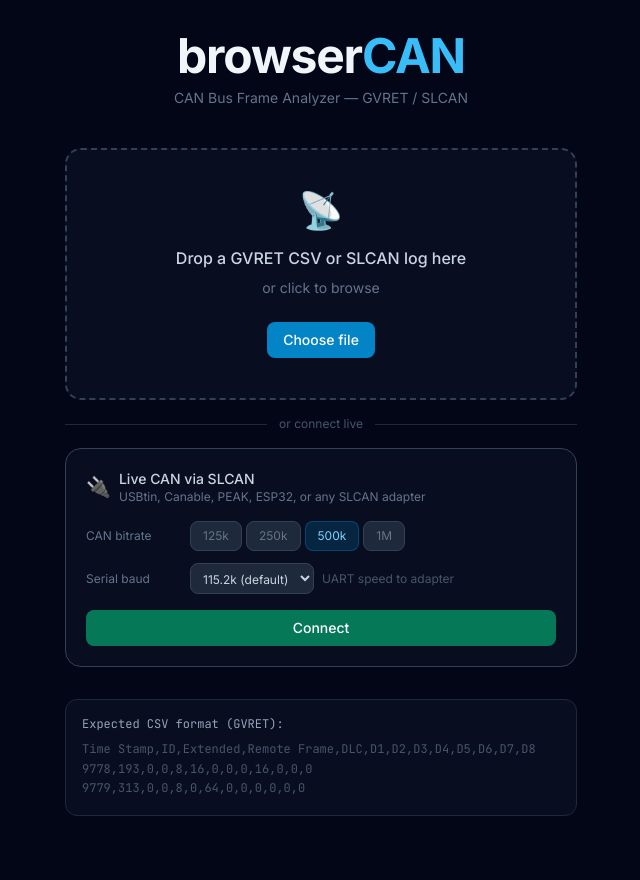
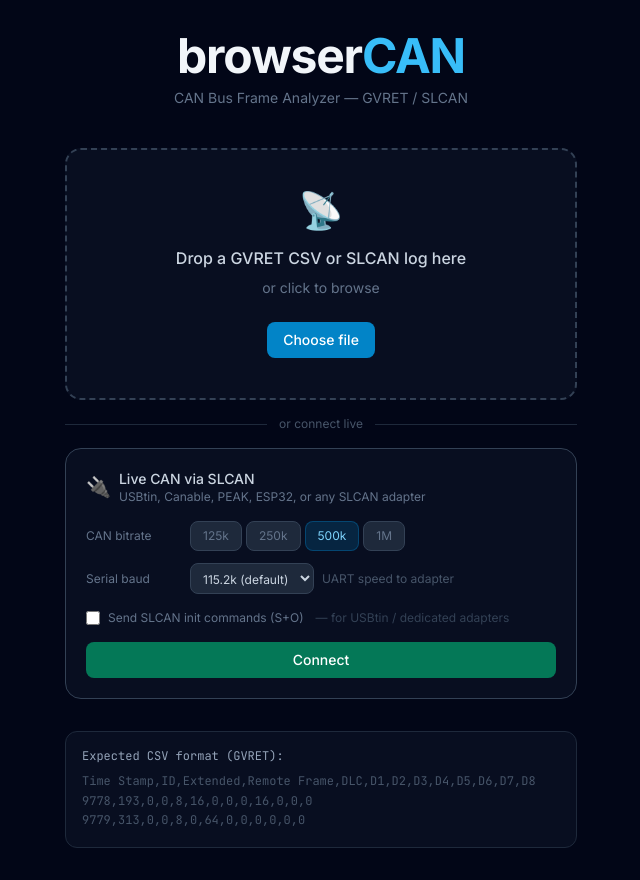
Before and after one commit to dmkelley6812/browserCAN, a React (Vite) app: page / in a window 1280 px wide. Shown: the whole page, without its empty margins (319-959 px from the left). Before the commit the page ends 848 px from the top, so only its background shows below. Built offline with nearby package versions, Linux system fonts and the light colour scheme; the HTML template or start-up script is replaced by a standard one.

Commit message:
Made CAN hardware init commands optional as my ESP32 streams data immediately upon connection without requiring any commands.

```diff
--- a/src/App.tsx
+++ b/src/App.tsx
@@ -49,11 +49,11 @@
     }
   }
 
-  function handleConnectLive(baudRate: BaudRate, serialBaud: SerialBaud) {
+  function handleConnectLive(baudRate: BaudRate, serialBaud: SerialBaud, sendInit: boolean) {
     setIsLiveMode(true);
     setHighlightedIds(new Set());
     setFilterIds(new Set());
-    serial.connect(baudRate, serialBaud);
+    serial.connect(baudRate, serialBaud, sendInit);
   }
 
   async function handleDisconnectLive() {
--- a/src/components/FileUpload.tsx
+++ b/src/components/FileUpload.tsx
@@ -11,7 +11,7 @@
 
 interface Props {
   onFile: (text: string, name: string) => void;
-  onConnectLive: (baudRate: BaudRate, serialBaud: SerialBaud) => void;
+  onConnectLive: (baudRate: BaudRate, serialBaud: SerialBaud, sendInit: boolean) => void;
 }
 
 export default function FileUpload({ onFile, onConnectLive }: Props) {
@@ -19,6 +19,7 @@
   const [dragging, setDragging] = useState(false);
   const [selectedBaud, setSelectedBaud] = useState<BaudRate>(500000);
   const [selectedSerialBaud, setSelectedSerialBaud] = useState<SerialBaud>(DEFAULT_SERIAL_BAUD);
+  const [sendInit, setSendInit] = useState(false);
 
   function readFile(file: File) {
     const reader = new FileReader();
@@ -159,8 +160,23 @@
             <span className="text-xs text-slate-600">UART speed to adapter</span>
           </div>
 
+          {/* SLCAN init toggle */}
+          <label className="flex items-center gap-2 mb-4 cursor-pointer select-none group">
+            <input
+              type="checkbox"
+              checked={sendInit}
+              onChange={e => setSendInit(e.target.checked)}
+              disabled={!serialSupported}
+              className="w-3.5 h-3.5 rounded accent-sky-500 disabled:cursor-not-allowed"
+            />
+            <span className="text-xs text-slate-500 group-hover:text-slate-400 transition-colors">
+              Send SLCAN init commands (S+O)
+            </span>
+            <span className="text-xs text-slate-700 ml-1">— for USBtin / dedicated adapters</span>
+          </label>
+
           <button
-            onClick={() => onConnectLive(selectedBaud, selectedSerialBaud)}
+            onClick={() => onConnectLive(selectedBaud, selectedSerialBaud, sendInit)}
             disabled={!serialSupported}
             className="w-full flex items-center justify-center gap-2 px-4 py-2 rounded-lg bg-emerald-700 hover:bg-emerald-600 disabled:bg-slate-800 disabled:text-slate-600 disabled:cursor-not-allowed text-white text-sm font-medium transition-colors"
           >
--- a/src/components/LiveBar.tsx
+++ b/src/components/LiveBar.tsx
@@ -34,7 +34,7 @@
 }
 
 export default function LiveBar({ serial, onBack }: Props) {
-  const { status, isPaused, totalReceived, errorMessage, baudRate, serialBaud } = serial
+  const { status, isPaused, totalReceived, errorMessage, baudRate, serialBaud, sendInit } = serial
   const isConnected = status === 'connected'
   const isConnecting = status === 'connecting'
 
@@ -120,7 +120,7 @@
             {BAUD_RATE_OPTIONS.map((br) => (
               <button
                 key={br}
-                onClick={() => serial.connect(br, serialBaud as SerialBaud)}
+                onClick={() => serial.connect(br, serialBaud as SerialBaud, sendInit)}
                 className={`text-xs px-2 py-1 rounded border transition-colors ${
                   br === baudRate
                     ? 'bg-sky-600/20 border-sky-700/50 text-sky-300'
--- a/src/hooks/useSerialCan.ts
+++ b/src/hooks/useSerialCan.ts
@@ -33,10 +33,11 @@
   errorMessage: string | null
   baudRate: BaudRate | null
   serialBaud: SerialBaud | null
+  sendInit: boolean
 }
 
 export interface UseSerialCanReturn extends SerialCanState {
-  connect: (baudRate: BaudRate, serialBaud: SerialBaud) => void
+  connect: (baudRate: BaudRate, serialBaud: SerialBaud, sendInit: boolean) => void
   disconnect: () => Promise<void>
   pause: () => void
   resume: () => void
@@ -53,6 +54,7 @@
     errorMessage: null,
     baudRate: null,
     serialBaud: null,
+    sendInit: false,
   })
 
   // Ring buffer — mutated directly, not state
@@ -137,7 +139,7 @@
     await writerRef.current.write(encoderRef.current.encode(cmd + '\r'))
   }
 
-  const connect = useCallback((baudRate: BaudRate, serialBaud: SerialBaud) => {
+  const connect = useCallback((baudRate: BaudRate, serialBaud: SerialBaud, sendInit: boolean) => {
     if (!('serial' in navigator)) {
       setState(prev => ({
         ...prev,
@@ -147,7 +149,7 @@
       return
     }
 
-    setState(prev => ({ ...prev, status: 'connecting', errorMessage: null, baudRate, serialBaud }))
+    setState(prev => ({ ...prev, status: 'connecting', errorMessage: null, baudRate, serialBaud, sendInit }))
 
     ;(async () => {
       try {
@@ -160,9 +162,12 @@
         const reader = port.readable.getReader()
         readerRef.current = reader
 
-        // Init SLCAN adapter: set baud rate then open channel
-        await writeCommand(SLCAN_BAUD_CMD[baudRate])
-        await writeCommand('O')
+        // Hardware SLCAN adapters (USBtin, etc.) need S+O commands to start.
+        // Streaming firmware (DIY ESP32, etc.) starts immediately — skip to avoid disruption.
+        if (sendInit) {
+          await writeCommand(SLCAN_BAUD_CMD[baudRate])
+          await writeCommand('O')
+        }
 
         // Reset ring buffer
         ringBuf.current = []
```
